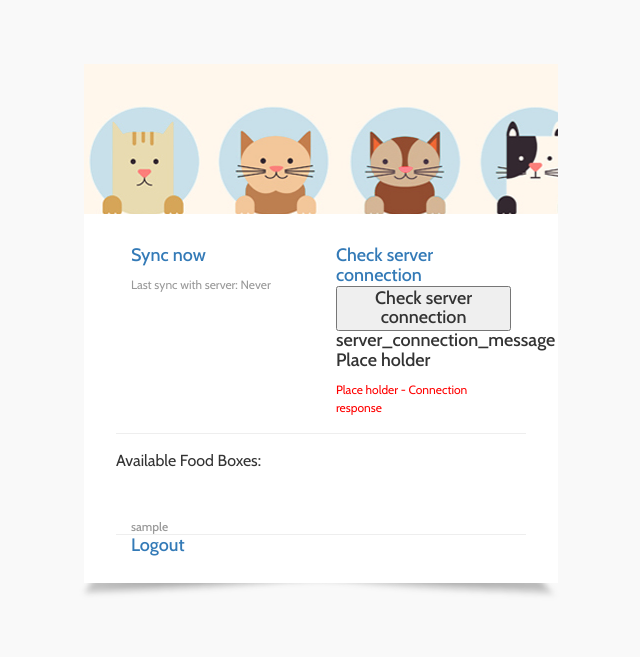
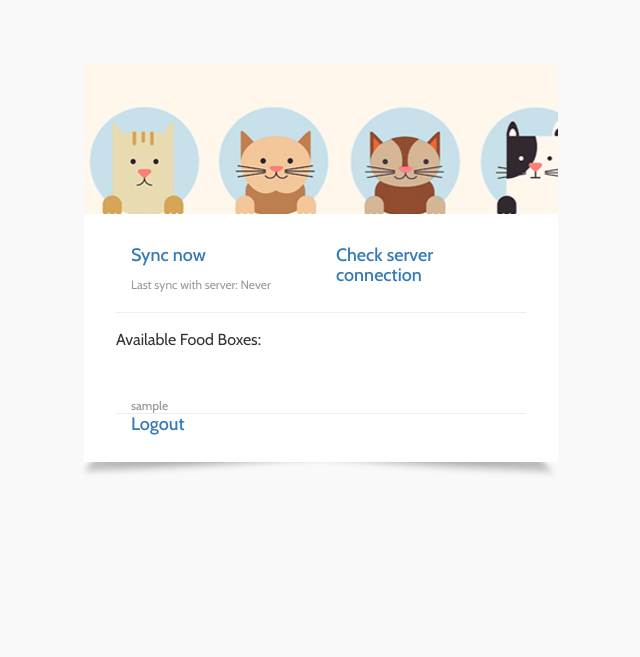
Before and after one commit to FatCatProject/BrainBox, a Django app: page / in a window 1280 px wide. Shown: the top 657 px of the page, without its empty margins (319-959 px from the left). Run offline with Django 3.2, Linux system fonts and the light colour scheme; the visitor is signed in with stand-in values (Sample User, id 1); data that the repository does not hold is empty; parts of the project's set-up code (start-up, migrations or seed data) failed here and were passed over; some libraries are stand-ins or nearby versions.

Commit message:
Closes #36

```diff
--- a/web_ui/templates/web_ui/index.html
+++ b/web_ui/templates/web_ui/index.html
@@ -24,14 +24,9 @@
                     </div>
                     <div class="col-xs-6 activity-desc">
                         <h4>
-                            <form name="check_connection_to_server_form" method="POST"
-                                  action="{% url "check_server_connection" %}">{% csrf_token %}
-                                <a href="{% url "check_server_connection" %}">Check server connection</a>
-                            </form>
-                            <button id="check_server_connection_button">Check server connection</button>
-                            <span id="server_connection_message">server_connection_message Place holder</span>
+                             <a id="check_server_connection_button" href="#">Check server connection</a>
+                            <span id="server_connection_message"></span>
                         </h4>
-                        <p style="color: red">Place holder - Connection response </p>
                     </div>
                     <div class="clearfix"></div>
                 </div>
--- a/web_ui/urls.py
+++ b/web_ui/urls.py
@@ -6,7 +6,6 @@ urlpatterns = [
 	url(r'^login$', views.login, name='login'),
 	url(r'^register$', views.register, name='register'),
 	url(r'^logout$', views.logout, name='logout'),
-	url(r'^check_server_connection$', views.check_server_connection, name='check_server_connection'),
 	url(r'^sync_box$', views.sync_box, name='sync_box'),
 	url(r'^server_sync$', views.server_sync, name='server_sync')
 ]
--- a/web_ui/views.py
+++ b/web_ui/views.py
@@ -9,6 +9,8 @@ from bbox.bboxDB import BrainBoxDB
 from time import asctime, localtime
 from server_tasks.send import get_server_token
 from bbox.models import Account, SystemSetting
+import server_tasks.send as send_tasks
+import server_tasks.receive as receive_tasks
 
 
 @login_required(login_url='login')
@@ -113,12 +115,6 @@ def logout(request):
 
 
 @login_required()
-def check_server_connection(request):
-	# TODO
-	return HttpResponseRedirect(redirect_to="/web_ui/")
-
-
-@login_required()
 def sync_box(request):
 	# TODO
 	return HttpResponseRedirect(redirect_to="/web_ui/")
@@ -126,7 +122,10 @@ def sync_box(request):
 
 @login_required()
 def server_sync(request):
-	# TODO
+	send_tasks.put_foodboxes()
+	send_tasks.put_feedinglogs()
+	receive_tasks.get_cards()
+	receive_tasks.get_foodboxes()
 	return HttpResponseRedirect(redirect_to="/web_ui/")
 
 # from django.core import serializers
```
